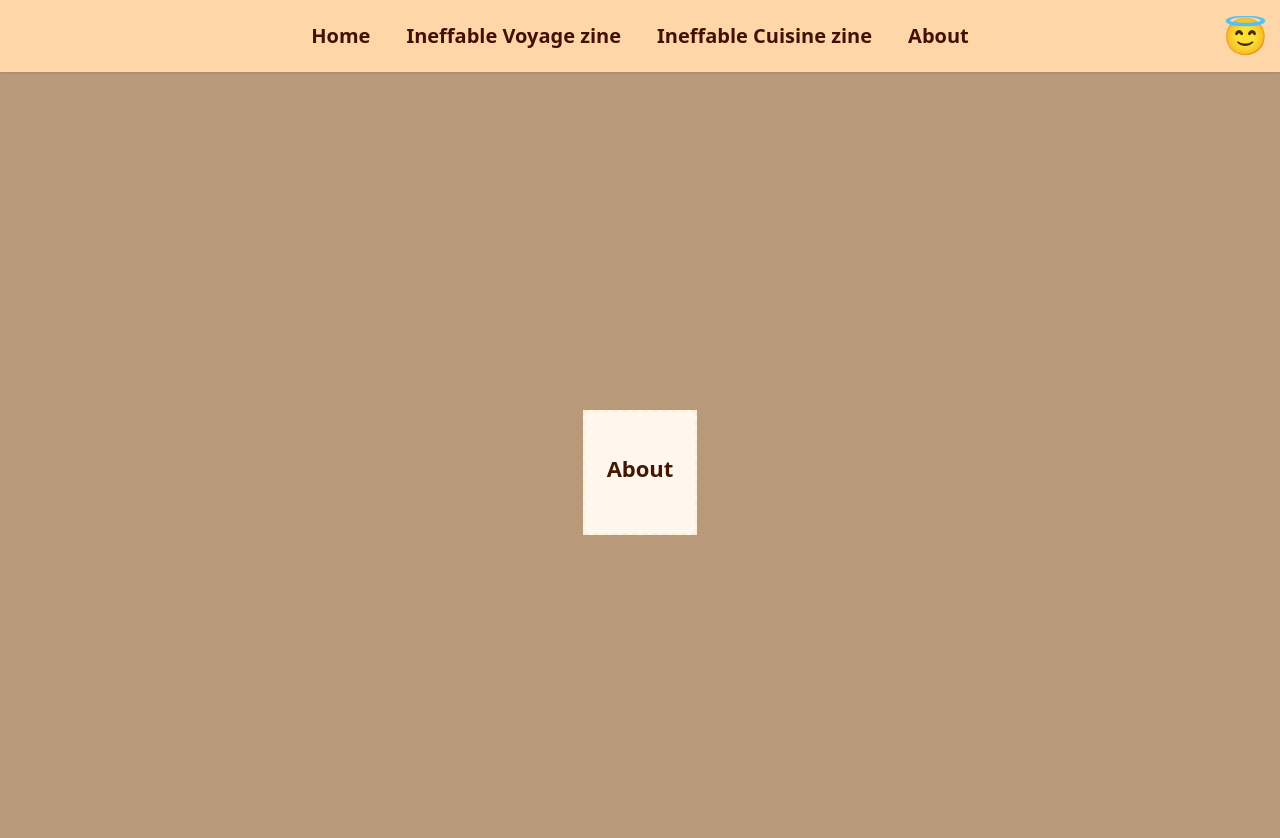
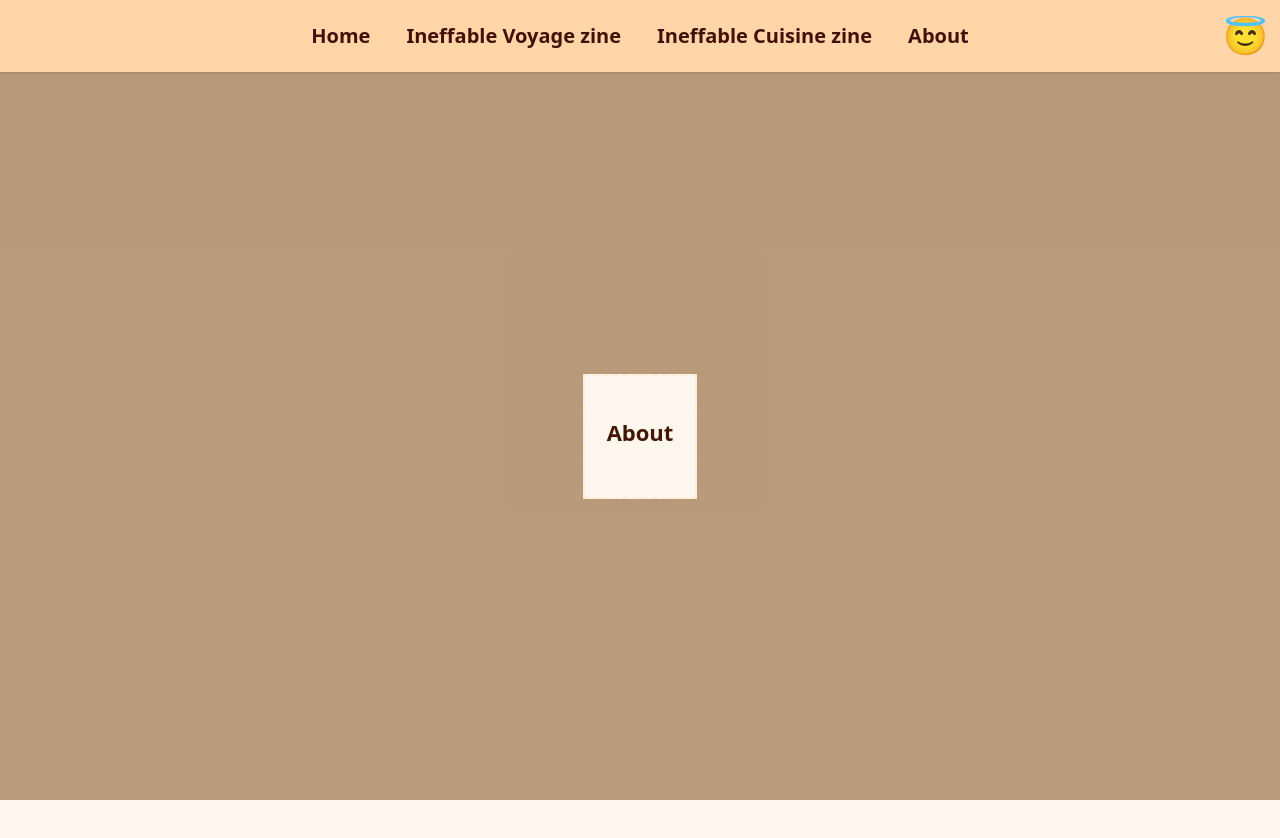
Before and after one commit to ineffablevoyage/ineffablevoyage.github.io, a SvelteKit app: page /about in a window 1280 px wide. Shown: the top 838 px of the page. After the commit the page ends 800 px from the top, so only its background shows below. Built offline with nearby package versions, Linux system fonts and the light colour scheme.

Commit message:
Changed render children from layout to encapsulate everything in a flex box to avoid overflow on hero element

```diff
--- a/src/routes/+layout.svelte
+++ b/src/routes/+layout.svelte
@@ -10,6 +10,7 @@
 	let { children } = $props();
 </script>
 
+<div class="flex flex-col min-h-screen">
 
 	<div class="drawer">
 		<input id="navigation-drawer" type="checkbox" class="drawer-toggle" />
@@ -80,9 +81,9 @@
 		</div>
 	</div>
 
+	{@render children()}
+</div>
 
 <svelte:head>
 	<link rel="icon" href={favicon} />
 </svelte:head>
-
-{@render children()}
--- a/src/routes/+page.svelte
+++ b/src/routes/+page.svelte
@@ -1,18 +1,17 @@
 <!-- Home -->
 
 <script lang="ts">
-	import { resolve } from '$app/paths';
+    import { resolve } from '$app/paths';
 
 	import background from '$lib/assets/images_vrac/ballon_goodomensfanzine_field.jpg';
     import zine_image from '$lib/assets/cuisine_zine/cusine_cover_sketch.png';
-
 </script>
 
 <!-- TODO : Change presentation depending on screen size by using the hidden attribute in the same way as for the navbar -->
 
 
 <div
-  class="hero min-h-screen"
+  class="flex-1 hero min-h-full"
   style="background-image: url('{background}');"
 >
     <!-- <div class="hero-overlay"></div> -->
--- a/src/routes/about/+page.svelte
+++ b/src/routes/about/+page.svelte
@@ -9,7 +9,7 @@
   style="background-image: url(https://img.daisyui.com/images/stock/photo-1507358522600-9f71e620c44e.webp);"
 > -->
 <div
-  class="hero min-h-screen"
+  class="flex-1 hero min-h-full"
 >
     <div class="hero-overlay"></div>
     <div class="hero-content text-secondary-content text-center">
```
Lines whose indentation alone changed are shown as unchanged.
